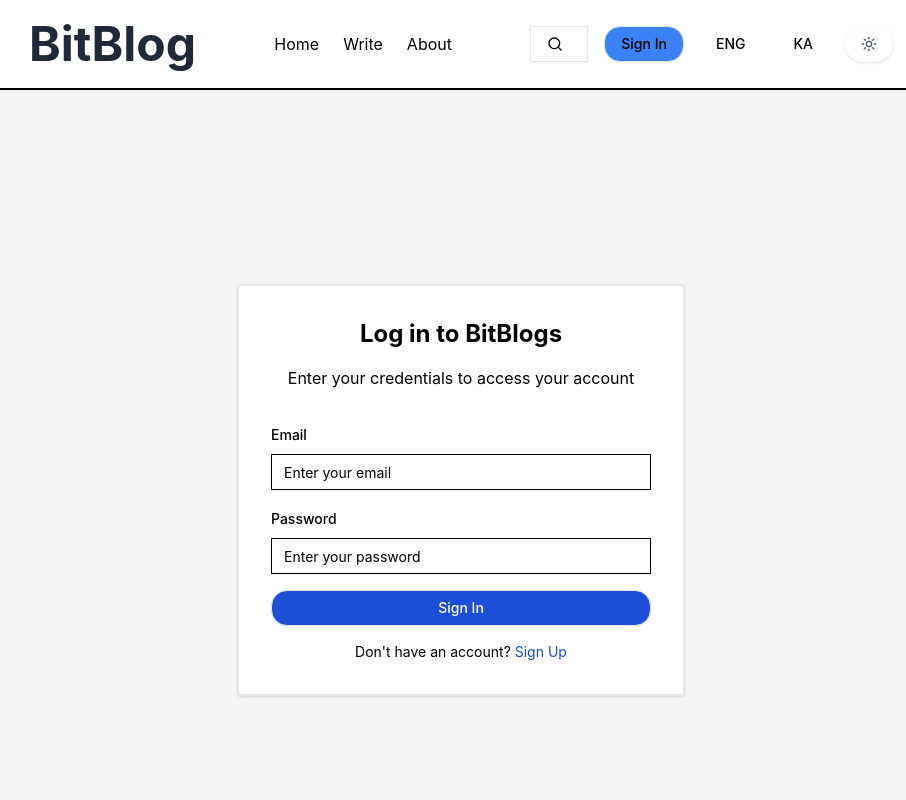
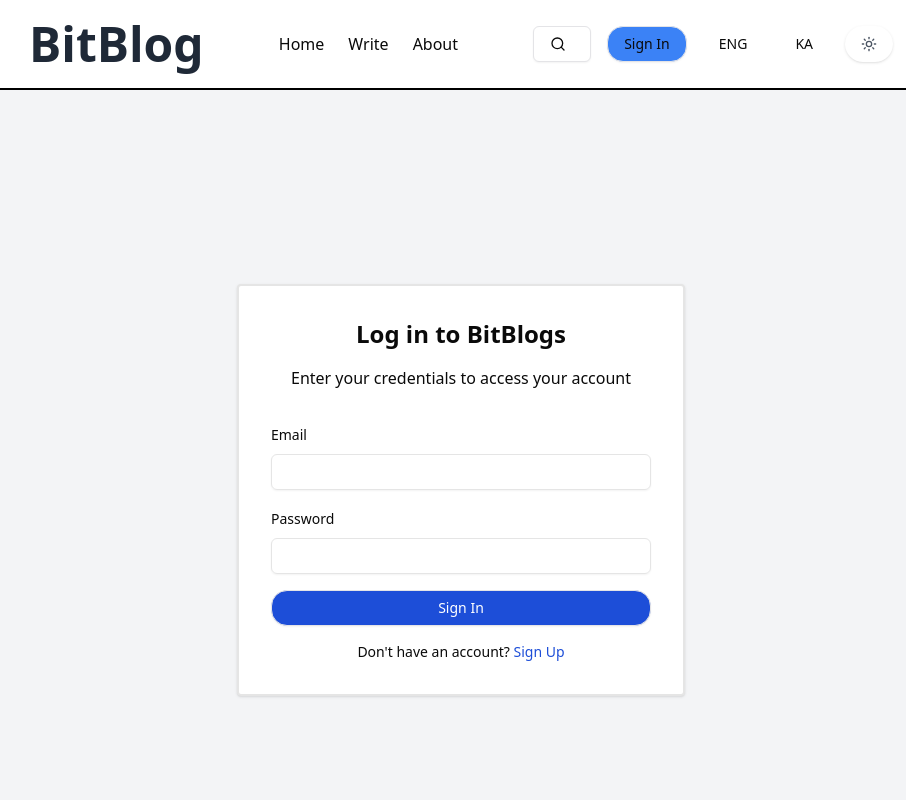
Before and after one commit to Omiadze/Blogs-app, a React (Vite) app: page /login in a window 1280 px wide. Shown: the top 800 px of the page, without its empty margins (179-1085 px from the left). Built offline with nearby package versions, Linux system fonts and the light colour scheme.

Commit message:
add styles

```diff
--- a/src/index.css
+++ b/src/index.css
@@ -1,23 +1,78 @@
-/* index.css */
 @tailwind base;
 @tailwind components;
 @tailwind utilities;
 
-* {
-  margin: 0;
-  padding: 0;
-  box-sizing: border-box;
+html {
+  display: flex;
+  flex-direction: column;
+  min-height: 100%;
 }
-:root {
-  --green: #044e42;
-  --brown: #6f4e37;
-  font-family: Inter, system-ui, Avenir, Helvetica, Arial, sans-serif;
-  line-height: 1.5;
-  font-weight: 400;
-  color-scheme: light dark;
-  color: black;
-  font-synthesis: none;
-  text-rendering: optimizeLegibility;
-  -webkit-font-smoothing: antialiased;
-  -moz-osx-font-smoothing: grayscale;
+
+body,
+#root {
+  flex-grow: 1;
+  display: flex;
+  flex-direction: column;
 }
+
+@layer base {
+  :root {
+    --background: 0 0% 100%;
+    --foreground: 0 0% 3.9%;
+    --card: 0 0% 100%;
+    --card-foreground: 0 0% 3.9%;
+    --popover: 0 0% 100%;
+    --popover-foreground: 0 0% 3.9%;
+    --primary: 0 0% 9%;
+    --primary-foreground: 0 0% 98%;
+    --secondary: 0 0% 96.1%;
+    --secondary-foreground: 0 0% 9%;
+    --muted: 217 91% 56%;
+
+    --muted-foreground: 0 0% 100%;
+
+    --accent: 0 0% 96.1%;
+    --accent-foreground: 0 0% 9%;
+    --destructive: 0 84.2% 60.2%;
+    --destructive-foreground: 0 0% 98%;
+    --border: 0 0% 89.8%;
+    --input: 0 0% 89.8%;
+    --ring: 0 0% 3.9%;
+    --chart-1: 12 76% 61%;
+    --chart-2: 173 58% 39%;
+    --chart-3: 197 37% 24%;
+    --chart-4: 43 74% 66%;
+    --chart-5: 27 87% 67%;
+    --radius: 0.5rem;
+  }
+  .dark {
+    --background: 229 41% 4%;
+    --foreground: 229 23% 99%;
+    --muted: 229 12% 14%;
+    --muted-foreground: 229 10% 63%;
+    --popover: 229 41% 5%;
+    --popover-foreground: 0 0% 100%;
+    --card: 229 41% 5%;
+    --card-foreground: 0 0% 100%;
+    --border: 215 27.9% 16.9%;
+    --input: 215 27.9% 16.9%;
+    --primary: 229 10% 62%;
+    --primary-foreground: 0 0% 100%;
+    --secondary: 229 14% 8%;
+    --secondary-foreground: 229 14% 68%;
+    --accent: 229 23% 17%;
+    --accent-foreground: 229 23% 77%;
+    --destructive: 3 89% 54%;
+    --destructive-foreground: 0 0% 100%;
+    --ring: 229 100% 62%;
+  }
+}
+
+@layer base {
+  * {
+    @apply border-border;
+  }
+  body {
+    @apply bg-background text-foreground;
+  }
+}
--- a/src/layout/footer/footer.tsx
+++ b/src/layout/footer/footer.tsx
@@ -1,7 +1,9 @@
 const Footer = () => {
   return (
-    <div className="p-16 flex justify-center bg-gray-50 ">
-      <h3>© 2025 bitBlogs. All rights reserved.</h3>
+    <div className="flex justify-center bg-gray-50 p-16 text-card-foreground dark:bg-slate-900">
+      <h3 className="text-center text-sm text-black dark:text-white">
+        © 2025 bitBlogs. All rights reserved.
+      </h3>
     </div>
   );
 };
--- a/src/pages/home/authors/index.tsx
+++ b/src/pages/home/authors/index.tsx
@@ -7,7 +7,7 @@ const Authors = () => {
     },
     {
       name: "Bob Smith",
-      profession: "BCrypto Analyst",
+      profession: "Crypto Analyst",
       id: "2",
     },
     {
@@ -16,15 +16,20 @@ const Authors = () => {
       id: "3",
     },
   ];
+
   return (
-    <div className="rounded-xl border-2 border-black p-8 dark:border-white">
-      <h3 className="mb-6 dark:text-white">Featured Authors</h3>
+    <div className="rounded-xl border border-border bg-card p-8 text-card-foreground">
+      <h3 className="mb-6 text-lg font-semibold text-primary">
+        Featured Authors
+      </h3>
       {authors.map((author) => (
-        <div key={author.id} className="mb-3 flex gap-2">
-          <div className="h-12 w-12 rounded-full border-2 border-black bg-white"></div>
-          <div className="dark:text-white">
-            <h5>{author.name}</h5>
-            <p>{author.profession}</p>
+        <div key={author.id} className="mb-3 flex gap-4">
+          <div className="h-12 w-12 rounded-full border-2 border-border"></div>
+          <div>
+            <h5 className="text-base font-medium text-foreground">
+              {author.name}
+            </h5>
+            <p className="text-sm text-muted-foreground">{author.profession}</p>
           </div>
         </div>
       ))}
--- a/src/pages/home/card/blog-card.tsx
+++ b/src/pages/home/card/blog-card.tsx
@@ -11,24 +11,26 @@ import { Blog } from "@/types/blog";
 const BlogCard = ({ blog }: { blog: Blog }) => {
   return (
     <div>
-      <Card className="mx-auto mb-10 max-w-sm dark:bg-gray-900">
+      <Card className="mx-auto mb-10 max-w-sm rounded-lg border border-border bg-card p-6 text-card-foreground">
         <CardHeader>
-          <CardTitle>{blog.title}</CardTitle>
+          <CardTitle className="font-semibold text-primary">
+            {blog.title}
+          </CardTitle>
           <CardDescription>
-            <div className="text-sm text-gray-600">
+            <div className="text-sm text-muted-foreground">
               By {blog.author} • {blog.date} • {blog.readTime}
             </div>
           </CardDescription>
         </CardHeader>
         <CardContent>
-          <p className="text-sm text-gray-800">{blog.content}</p>
+          <p className="text-sm text-foreground">{blog.content}</p>
         </CardContent>
         <CardFooter>
-          <div className="flex space-x-2">
+          <div className="flex flex-wrap gap-2">
             {blog.tags.map((tag, index) => (
               <span
                 key={index}
-                className="rounded-full bg-gray-200 px-2 py-1 text-xs text-gray-700"
+                className="rounded-full bg-muted px-3 py-1 text-xs text-muted-foreground transition-colors duration-200 hover:bg-accent hover:text-accent-foreground"
               >
                 #{tag}
               </span>
--- a/src/pages/home/tags/index.tsx
+++ b/src/pages/home/tags/index.tsx
@@ -1,21 +1,23 @@
 import { Button } from "@/components/ui/button";
+
 const Tags = () => {
   const tags = [
     "Blockchain",
     "Cryptocurrency",
     "Technology",
-    "Programing",
+    "Programming",
     "AI",
     "Machine Learning",
   ];
+
   return (
-    <div className="p-8 border-2 border-black rounded-xl mb-14 dark:border-white">
-      <h3 className="mb-6 dark:text-white">Popular Tags</h3>
-      <div className="flex gap-2 flex-wrap">
+    <div className="mb-14 rounded-xl border border-border bg-card p-8 text-card-foreground">
+      <h3 className="mb-6 text-lg font-semibold text-primary">Popular Tags</h3>
+      <div className="flex flex-wrap gap-2">
         {tags.map((tag, index) => (
           <Button
             key={index}
-            className="rounded-3xl bg-blue-400 hover:bg-blue-200 dark:bg-blue-600"
+            className="rounded-3xl bg-muted text-muted-foreground hover:bg-accent hover:text-accent-foreground"
           >
             {tag}
           </Button>
--- a/tailwind.config.js
+++ b/tailwind.config.js
@@ -1,60 +1,57 @@
 /** @type {import('tailwindcss').Config} */
 export default {
   darkMode: ["class"],
-    content: [
-    "./index.html",
-    "./src/**/*.{js,ts,jsx,tsx}", // Add paths to all files where Tailwind classes will be used
-  ],
+  content: ["./index.html", "./src/**/*.{js,ts,jsx,tsx}"],
   theme: {
     extend: {
-  		borderRadius: {
-  			lg: 'var(--radius)',
-  			md: 'calc(var(--radius) - 2px)',
-  			sm: 'calc(var(--radius) - 4px)'
-  		},
       colors: {
-  			background: 'hsl(var(--background))',
-  			foreground: 'hsl(var(--foreground))',
+        background: "hsl(var(--background))",
+        foreground: "hsl(var(--foreground))",
         card: {
-  				DEFAULT: 'hsl(var(--card))',
-  				foreground: 'hsl(var(--card-foreground))'
+          DEFAULT: "hsl(var(--card))",
+          foreground: "hsl(var(--card-foreground))",
         },
         popover: {
-  				DEFAULT: 'hsl(var(--popover))',
-  				foreground: 'hsl(var(--popover-foreground))'
+          DEFAULT: "hsl(var(--popover))",
+          foreground: "hsl(var(--popover-foreground))",
         },
         primary: {
-  				DEFAULT: 'hsl(var(--primary))',
-  				foreground: 'hsl(var(--primary-foreground))'
+          DEFAULT: "hsl(var(--primary))",
+          foreground: "hsl(var(--primary-foreground))",
         },
         secondary: {
-  				DEFAULT: 'hsl(var(--secondary))',
-  				foreground: 'hsl(var(--secondary-foreground))'
+          DEFAULT: "hsl(var(--secondary))",
+          foreground: "hsl(var(--secondary-foreground))",
         },
         muted: {
-  				DEFAULT: 'hsl(var(--muted))',
-  				foreground: 'hsl(var(--muted-foreground))'
+          DEFAULT: "hsl(var(--muted))",
+          foreground: "hsl(var(--muted-foreground))",
         },
         accent: {
-  				DEFAULT: 'hsl(var(--accent))',
-  				foreground: 'hsl(var(--accent-foreground))'
+          DEFAULT: "hsl(var(--accent))",
+          foreground: "hsl(var(--accent-foreground))",
         },
         destructive: {
-  				DEFAULT: 'hsl(var(--destructive))',
-  				foreground: 'hsl(var(--destructive-foreground))'
+          DEFAULT: "hsl(var(--destructive))",
+          foreground: "hsl(var(--destructive-foreground))",
         },
-  			border: 'hsl(var(--border))',
-  			input: 'hsl(var(--input))',
-  			ring: 'hsl(var(--ring))',
+        border: "hsl(var(--border))",
+        input: "hsl(var(--input))",
+        ring: "hsl(var(--ring))",
         chart: {
-  				'1': 'hsl(var(--chart-1))',
-  				'2': 'hsl(var(--chart-2))',
-  				'3': 'hsl(var(--chart-3))',
-  				'4': 'hsl(var(--chart-4))',
-  				'5': 'hsl(var(--chart-5))'
-  			}
-  		}
-  	}
+          1: "hsl(var(--chart-1))",
+          2: "hsl(var(--chart-2))",
+          3: "hsl(var(--chart-3))",
+          4: "hsl(var(--chart-4))",
+          5: "hsl(var(--chart-5))",
+        },
+      },
+      borderRadius: {
+        lg: "var(--radius)",
+        md: "calc(var(--radius) - 2px)",
+        sm: "calc(var(--radius) - 4px)",
+      },
+    },
   },
   plugins: [require("tailwindcss-animate")],
 };
```
Lines whose indentation alone changed are shown as unchanged.
